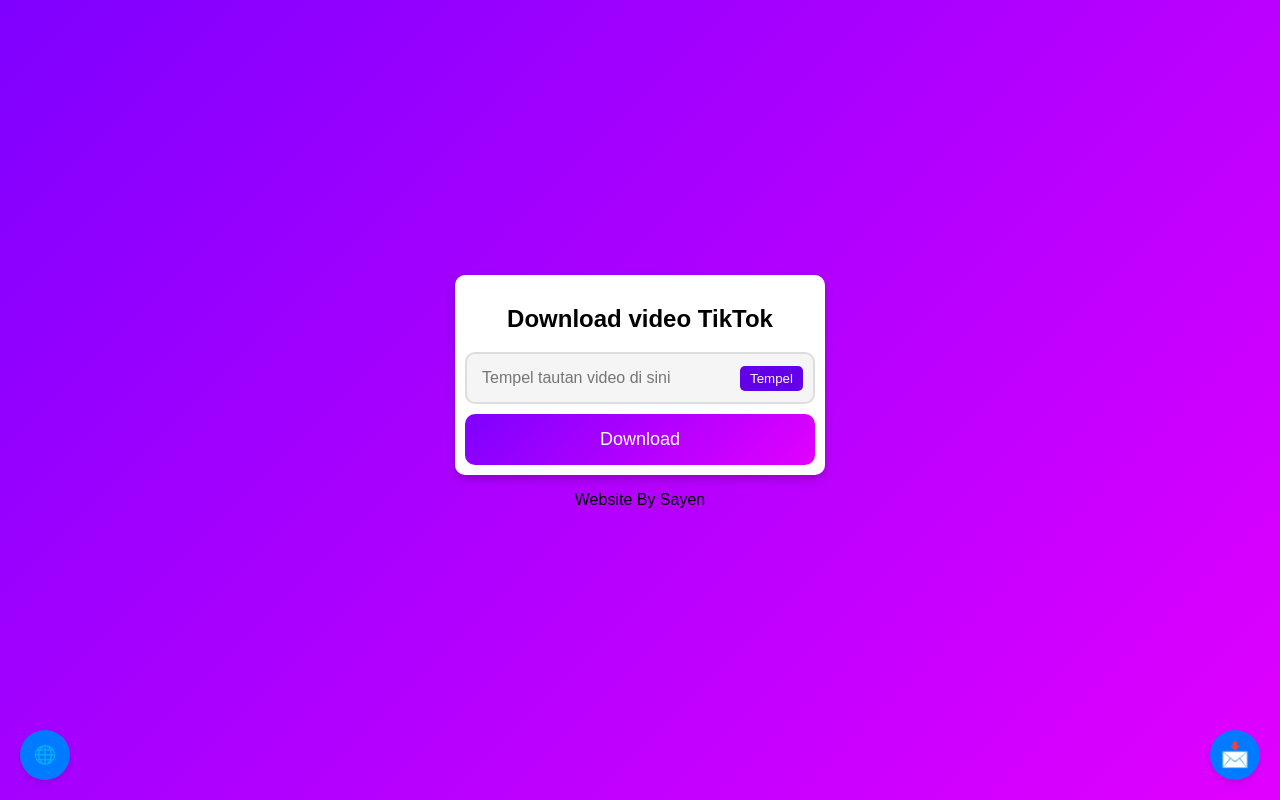
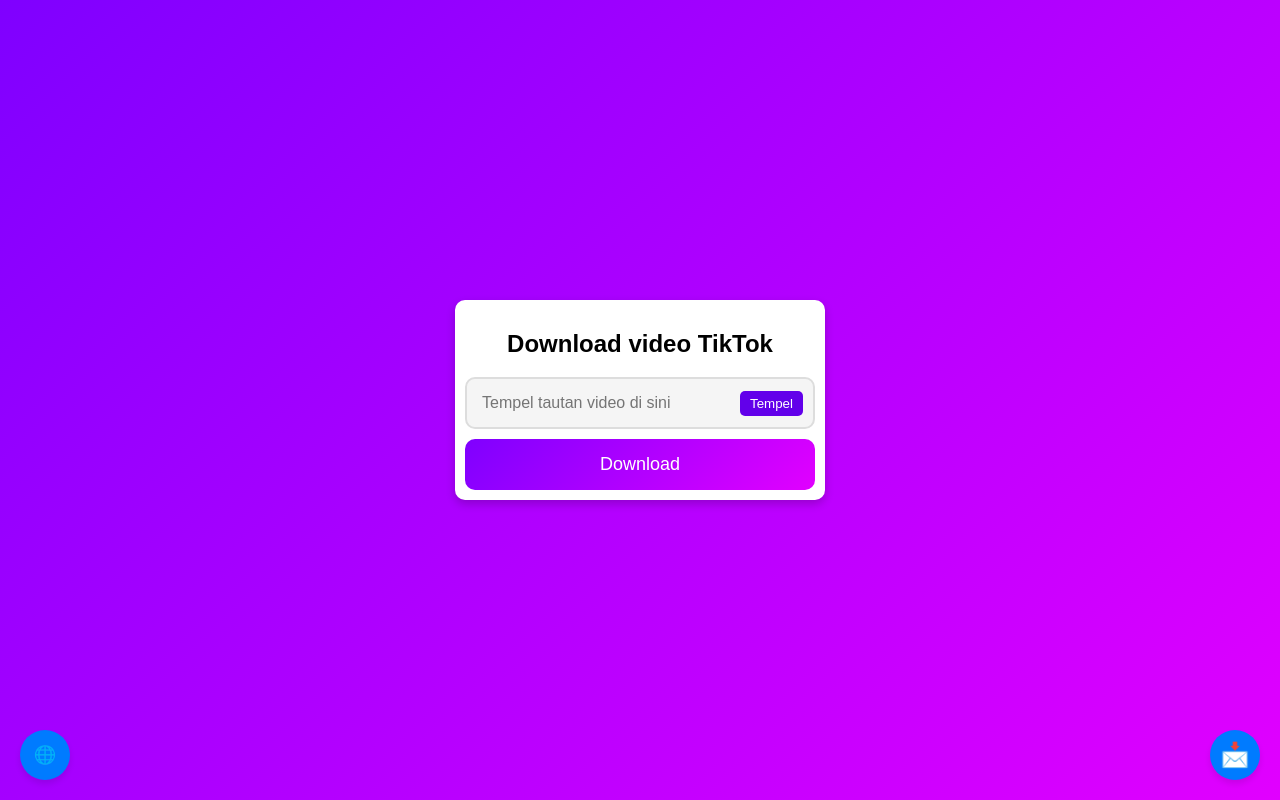
Before and after one commit to realEXXTEAM/ssstiktok, a plain HTML site: page index.html in a window 1280 px wide. Drawn offline with Linux system fonts and the light colour scheme.

Commit message:
index.html

```diff
--- a/index.html
+++ b/index.html
@@ -498,6 +498,4 @@
         }
     </script>
 </body>
-  </html>
-
-<p>Website By Sayen</p>
+</html>
```
